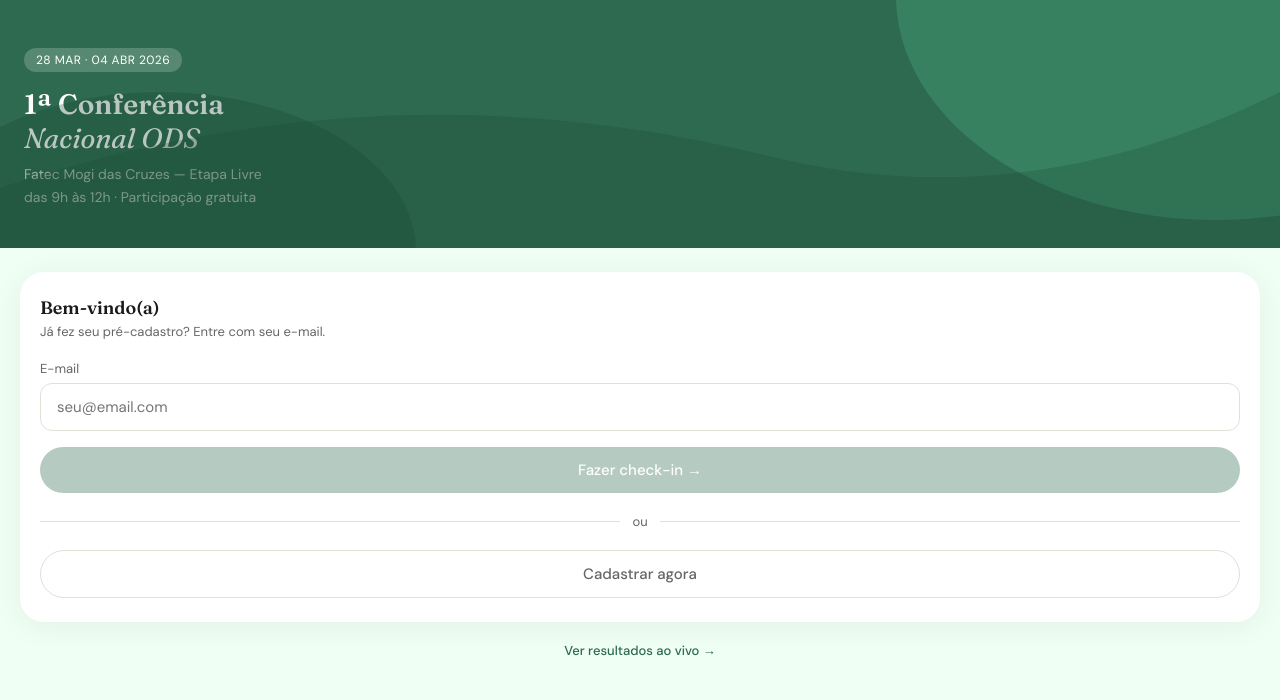
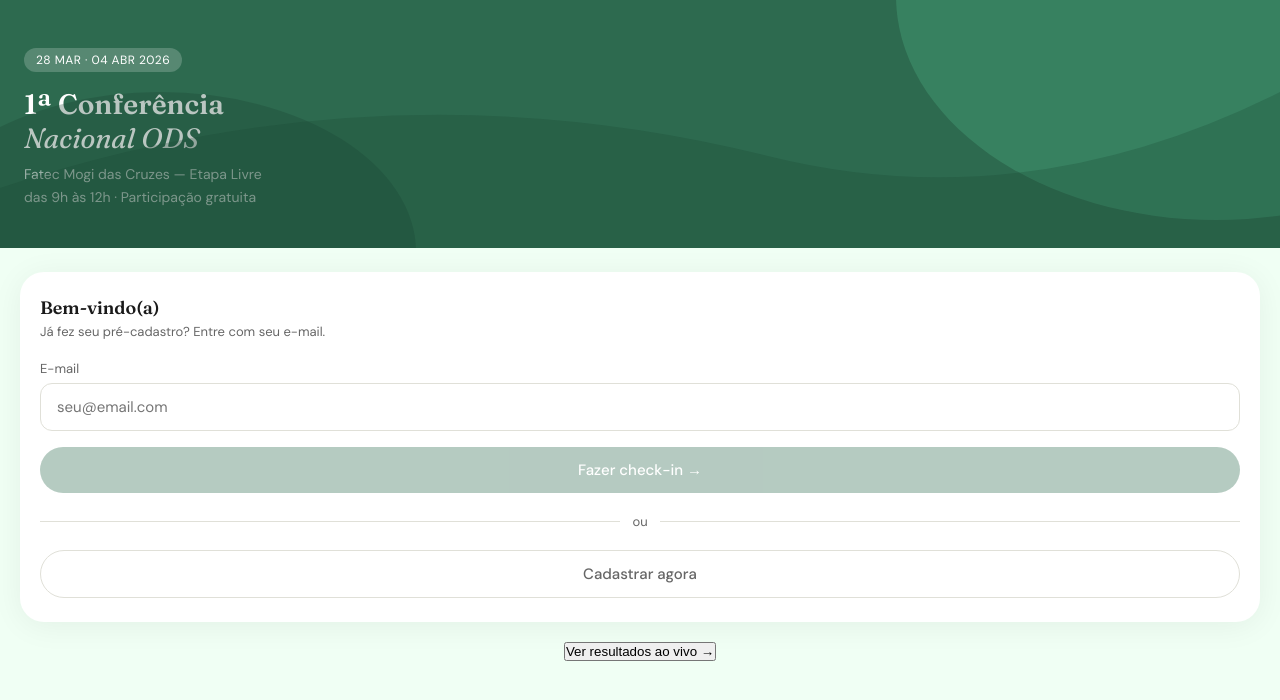
Before and after one commit to thomasmfx/ods-fatec-mc, a React app in the folder frontend/: page / in a window 1280 px wide. Shown: the top 700 px of the page. Built offline with nearby package versions, Linux system fonts and the light colour scheme; the HTML template or start-up script is replaced by a standard one.

Commit message:
fix: corrige a acessibilidade do link de navegação

```diff
--- a/frontend/src/pages/Login/index.jsx
+++ b/frontend/src/pages/Login/index.jsx
@@ -2,6 +2,10 @@ import { useNavigate } from "react-router-dom"
 import { useState } from "react"
 import Background from "../../components/background"
 import styles from "./login.module.css"
+
+  function doCheckin() {
+
+    }
 
 export default function Login() {
     const navigate = useNavigate()
@@ -10,9 +14,7 @@ export default function Login() {
         setEmail(e.target.value)
     }
 
-    function doCheckin() {
 
-    }
 
     return (
         <div className={`screen active ${styles.screen}`} id="screen-login">
@@ -27,7 +29,7 @@ export default function Login() {
                 <h2>Bem-vindo(a)</h2>
                 <p className={styles.sub}>Já fez seu pré-cadastro? Entre com seu e-mail.</p>
                 <div className="field">
-                    <label className="field-label">E-mail</label>
+                    <label htmlFor="email" className="field-label">E-mail</label>
                     <input type="email" id="login-email" placeholder="seu@email.com" onChange={checkLogin} />
                 </div>
                 <button className="btn btn-primary btn-full" disabled={!email} onClick={doCheckin}>Fazer check-in →</button>
@@ -36,8 +38,13 @@ export default function Login() {
             </div>
 
             <div className={styles.loginFooter}>
-                <a onClick={() => navigate('/Dashboard')}>Ver resultados ao vivo →</a>
+                <button onClick={() => navigate('/Dashboard')}>
+                    Ver resultados ao vivo →
+                </button>
             </div>
-        </div>
+
+
+
+        </div >
     )
 }
```
